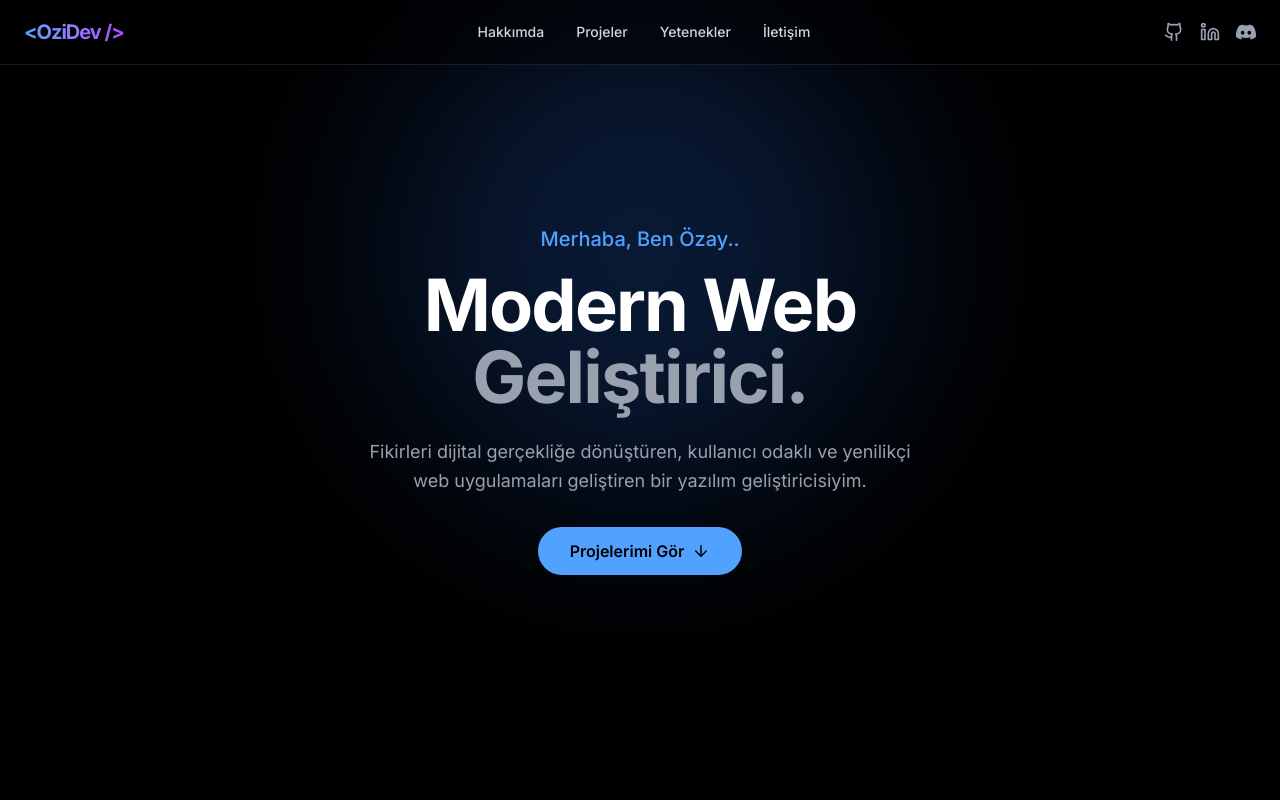
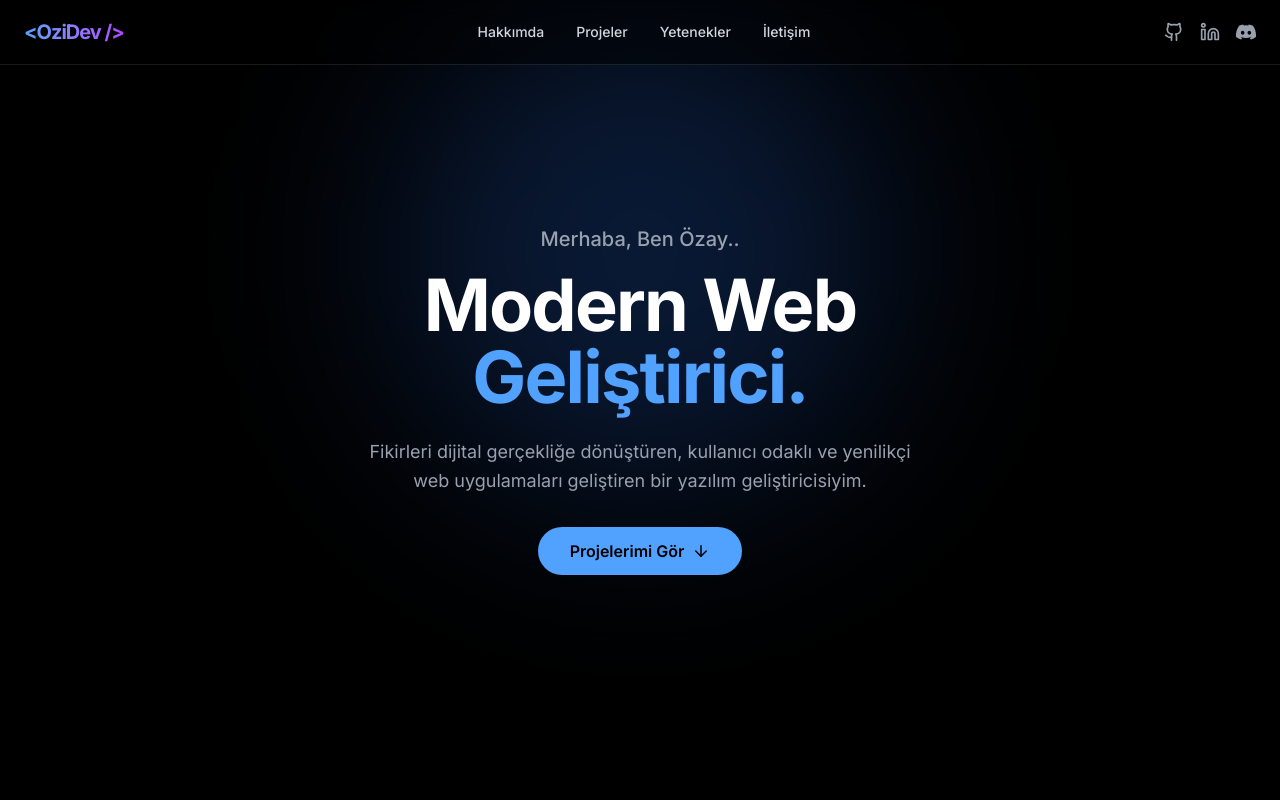
Before and after one commit to hazreti-ozay/personalportfolio, a Next.js app: page / in a window 1280 px wide. Shown: the top 800 px of the page. Built offline with nearby package versions, Linux system fonts and the light colour scheme.

Commit message:
Hero bileşeninde başlık renkleri güncellendi; "Dijital Müziik Üretimi" başlığı düzeltildi.

```diff
--- a/src/components/Hero.tsx
+++ b/src/components/Hero.tsx
@@ -15,12 +15,12 @@ export default function Hero() {
         animate={{ opacity: 1, y: 0 }}
         transition={{ duration: 0.8 }}
       >
-        <h2 className="text-lg md:text-xl text-blue-400 font-medium mb-4">
+        <h2 className="text-lg md:text-xl text-gray-400 font-medium mb-4">
           Merhaba, Ben Özay..
         </h2>
         <h1 className="text-5xl md:text-7xl font-bold mb-6 tracking-tight">
           Modern Web <br />
-          <span className="text-gray-400">Geliştirici.</span>
+          <span className="text-blue-400">Geliştirici.</span>
         </h1>
         <p className="max-w-xl mx-auto text-gray-400 text-lg mb-8 leading-relaxed">
           Fikirleri dijital gerçekliğe dönüştüren, kullanıcı odaklı ve yenilikçi
--- a/src/data/about.ts
+++ b/src/data/about.ts
@@ -86,8 +86,8 @@ export const aboutData: AboutData = {
           description: "Ekonomi ve ekonomi tarihi konularına ilgi duyuyorum. Farklı ekonomik sistemleri ve tarih boyunca yaşanan ekonomik olayları incelemek ve okumalar yapmak rutinimin bir parçası.",
         },
         {
-          title: "Dijital Müziik Üretimi",
-          description: "Müzik üretimi ile ilgileniyorum ve FL Studio kullanarak dijital müzikler yapıyorrum.",
+          title: "Dijital Müzik Üretimi",
+          description: "Müzik üretimi ile ilgileniyorum ve FL Studio kullanarak dijital müzikler yapıyorum.",
         }
       ]
     }
```
